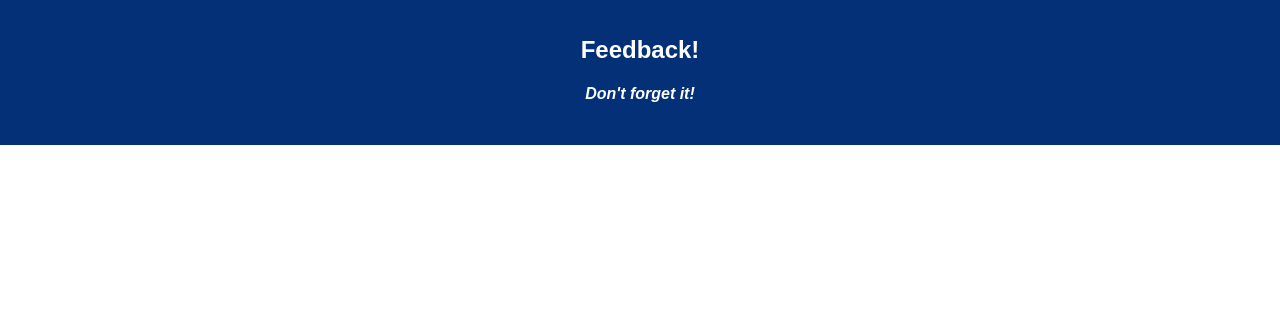
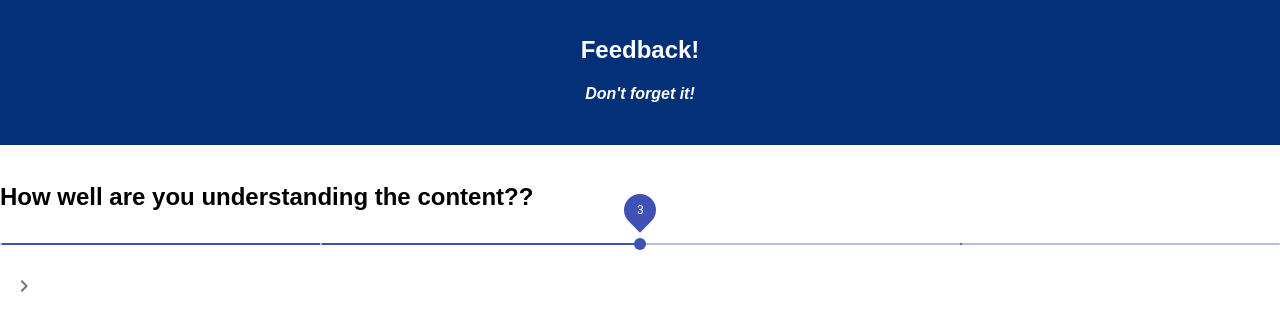
Before and after one commit to dmheisel/Feedback-Loops-, a React (Create React App) app: page /#/understanding in a window 1280 px wide. Before the commit this address led to /#/. Shown: the top 330 px of the page. Built offline with nearby package versions, Linux system fonts and the light colour scheme.

Commit message:
basic setup for each feedback page, using feedbackinputs component

```diff
--- a/src/components/App/App.jsx
+++ b/src/components/App/App.jsx
@@ -8,6 +8,7 @@ import Feeling from '../Feeling/Feeling';
 import Understanding from '../Understanding/Understanding';
 import Support from '../Support/Support';
 import Comments from '../Comments/Comments';
+import Review from '../Review/Review'
 import Admin from '../Admin/Admin';
 import Header from '../Header/Header';
 
@@ -20,6 +21,7 @@ class App extends Component {
 				<Route path='/understanding' component={Understanding} />
 				<Route path='/support' component={Support} />
 				<Route path='/comments' component={Comments} />
+				<Route path='/review' component={Review} />
 				<Route path='/admin' component={Admin} />
 			</Router>
 		);
--- a/src/components/Comments/Comments.jsx
+++ b/src/components/Comments/Comments.jsx
@@ -4,7 +4,8 @@ class Comments extends Component {
 	render() {
 		return (
 			<div>
-
+				<h2>Any additional comments you want to leave?</h2>
+				<FeedbackInput nextLocation='/review' action='ADD_COMMENT' />
 			</div>
 		);
 	}
--- a/src/components/Feeling/Feeling.jsx
+++ b/src/components/Feeling/Feeling.jsx
@@ -1,5 +1,4 @@
 import React, { Component } from 'react';
-import { connect } from 'react-redux';
 import FeedbackInput from '../FeedbackInput/FeedbackInput';
 
 class Feeling extends Component {
@@ -17,4 +16,4 @@ class Feeling extends Component {
 	}
 }
 
-export default connect()(Feeling);
+export default Feeling;
--- /dev/null
+++ b/src/components/Review/Review.jsx
@@ -0,0 +1,13 @@
+import React, { Component } from 'react';
+
+class Review extends Component {
+  render() {
+    return (
+      <div>
+
+      </div>
+    );
+  }
+}
+
+export default Review;
--- a/src/components/Support/Support.jsx
+++ b/src/components/Support/Support.jsx
@@ -1,10 +1,12 @@
 import React, { Component } from 'react';
+import FeedbackInput from '../FeedbackInput/FeedbackInput';
 
 class Support extends Component {
 	render() {
 		return (
 			<div>
-
+				<h2>How supported do you feel by staff?</h2>
+				<FeedbackInput nextLocation='/comment' action='ADD_SUPPORT' />
 			</div>
 		);
 	}
--- a/src/components/Understanding/Understanding.jsx
+++ b/src/components/Understanding/Understanding.jsx
@@ -1,12 +1,14 @@
 import React, { Component } from 'react';
+import FeedbackInput from '../FeedbackInput/FeedbackInput';
 
 class Understanding extends Component {
   render() {
     return (
-      <div>
-
-      </div>
-    );
+			<div>
+				<h2>How well are you understanding the content??</h2>
+				<FeedbackInput nextLocation='/support' action='ADD_UNDERSTANDING' />
+			</div>
+		);
   }
 }
 
```
Lines whose indentation alone changed are shown as unchanged.
